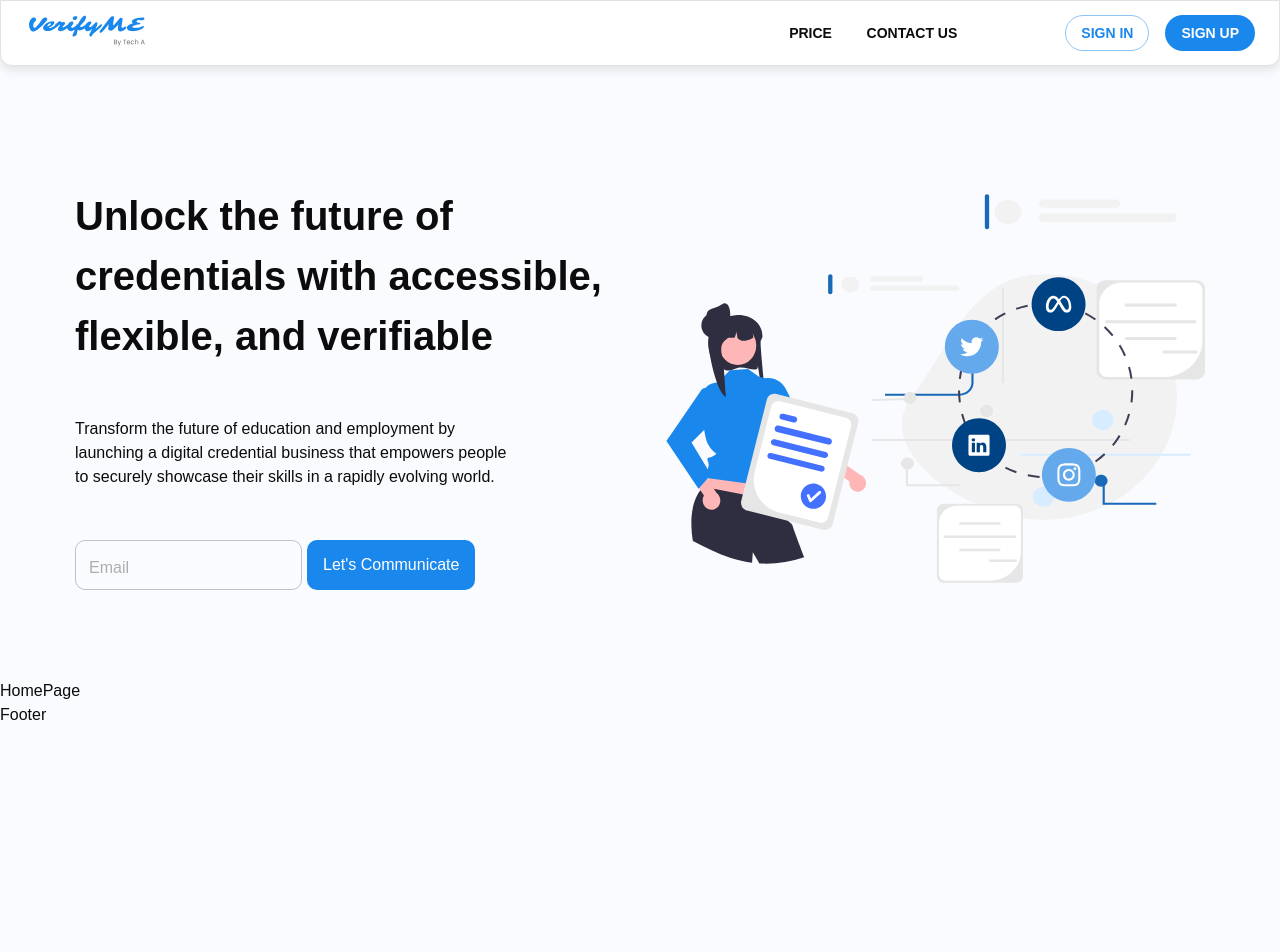
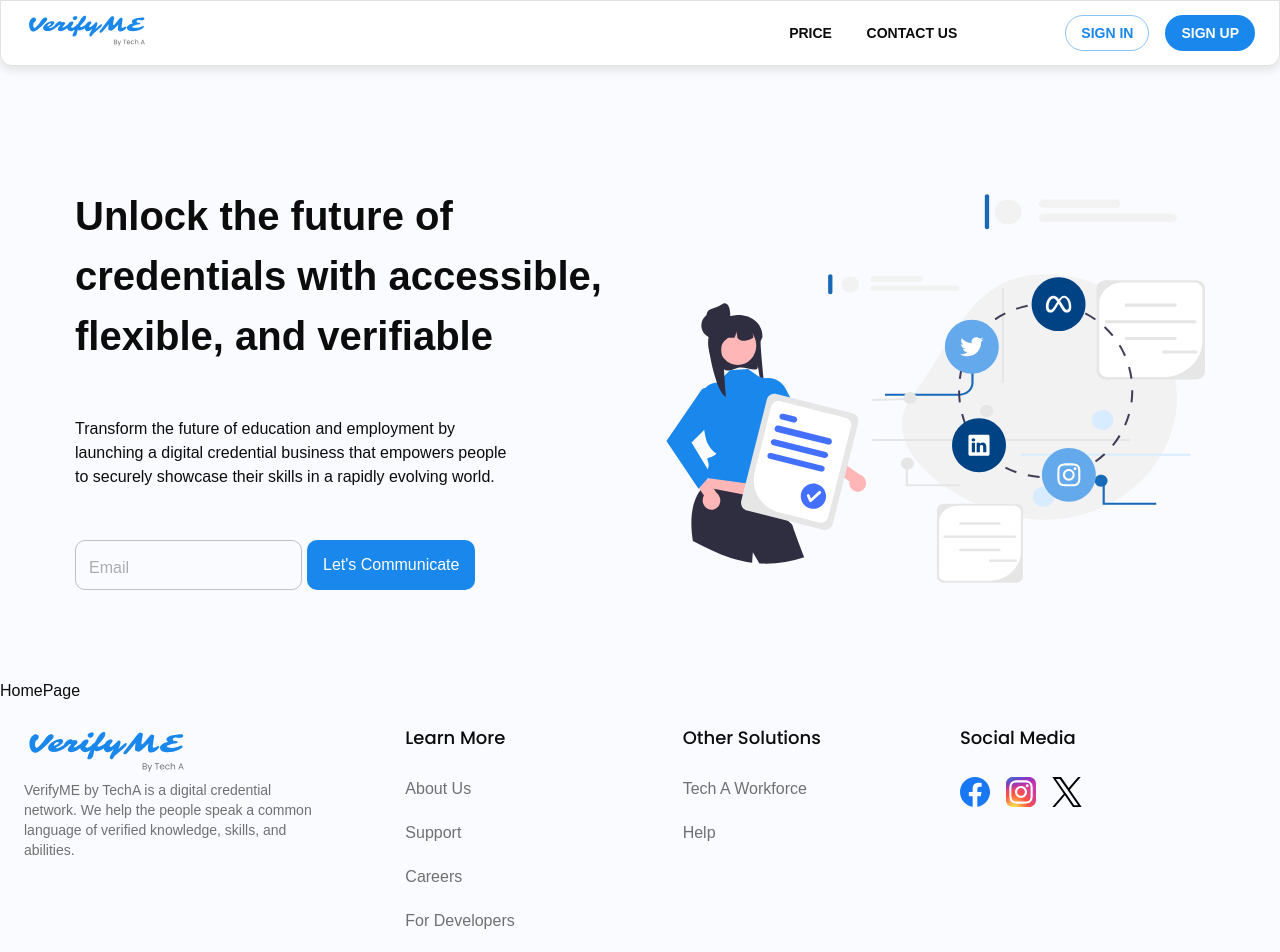
Before and after one commit to lyDiyamong/ratifyme-frontend, a React (Vite) app: page / in a window 1280 px wide. Shown: the top 952 px of the page. Before the commit the page ends 800 px from the top, so only its background shows below. Built offline with nearby package versions, Linux system fonts and the light colour scheme.

Commit message:
add(02-footer): implement the footer info and list item

```diff
--- a/src/layouts/landing/Footer.jsx
+++ b/src/layouts/landing/Footer.jsx
@@ -1,11 +1,173 @@
-import React from 'react'
+import {
+  Box,
+  Typography,
+  Link,
+  Container,
+  Grid,
+  Divider,
+  List,
+  ListItem,
+} from "@mui/material";
+import verifyMe from "../../assets/images/VerifyME-Logo.svg";
+import Facebook from "../../assets/icons/facebok-svg.svg";
+import Instagram from "../../assets/icons/instagram-svg.svg";
+import Twiiter from "../../assets/icons/twitter-svg.svg";
+import { useTheme } from "@emotion/react";
 
 const Footer = () => {
+  const theme = useTheme();
+
+  const linkItemStyle = {
+      color: "text.disabled",
+      textDecoration: "none",
+      fontFamily: theme.typography.fontFamily,
+      marginTop: "20px",
+      fontSize: `${theme.typography.body1.fontSize}`,
+  };
+
+  const copyrightItem = {
+      textDecoration: "none",
+      color: "text.disabled",
+  };
+
+  const SubListItemStyle = {
+      padding: "0px",
+      fontStyle: theme.typography.fontFamily,
+      // fontWeight: theme.fontWeight.semiBold,
+  };
+
   return (
-    <div>
-      Footer
-    </div>
-  )
-}
+      <Box sx={{ bgcolor: "inherit", py: 2 }}>
+          <Container
+              maxWidth={false}
+              sx={{ maxWidth: "1600px", mx: "auto", py: 1, mb: 3 }}
+          >
+              <Grid
+                  container
+                  spacing={2}
+                  sx={{ display: "flex", justifyContent: "space-between",  }}
+              >
+                  <Grid item xs={12} md={3}>
+                      <Box
+                          component="img"
+                          sx={{
+                              width: 160,
+                          }}
+                          alt="The house from the offer."
+                          src={verifyMe}
+                      />
+                      <Typography
+                          variant="body2"
+                          color="text.disabled"
+                          sx={{ marginBottom: "20px" }}
+                      >
+                          VerifyME by TechA is a digital credential network.
+                          We help the people speak a common language of
+                          verified knowledge, skills, and abilities.
+                      </Typography>
+                  </Grid>
+                  <Grid item xs={6} md={2}>
+                      <Typography
+                          variant="h4"
+                          component="h3"
+                          sx={{
+                              fontStyle: theme.typography.fontFamily,
+                              fontWeight: theme.fontWeight.semiBold,
+                          }}
+                      >
+                          Learn More
+                      </Typography>
 
-export default Footer
+                      <List>
+                          <ListItem sx={SubListItemStyle}>
+                              <Link sx={linkItemStyle}>About Us</Link>
+                          </ListItem>
+
+                          <ListItem sx={SubListItemStyle}>
+                              <Link sx={linkItemStyle}>Support</Link>
+                          </ListItem>
+
+                          <ListItem sx={SubListItemStyle}>
+                              <Link sx={linkItemStyle}>Careers</Link>
+                          </ListItem>
+
+                          <ListItem sx={SubListItemStyle}>
+                              <Link sx={linkItemStyle}>For Developers</Link>
+                          </ListItem>
+                      </List>
+                  </Grid>
+                  <Grid item xs={6} md={2}>
+                      <Typography
+                          variant="h4"
+                          component="h3"
+                          sx={{
+                              fontStyle: theme.typography.fontFamily,
+                              fontWeight: theme.fontWeight.semiBold,
+                          }}
+                      >
+                          Other Solutions
+                      </Typography>
+                      <List>
+                          <ListItem sx={SubListItemStyle}>
+                              <Link sx={linkItemStyle}>Tech A Workforce</Link>
+                          </ListItem>
+
+                          <ListItem sx={SubListItemStyle}>
+                              <Link sx={linkItemStyle}>Help</Link>
+                          </ListItem>
+                      </List>
+                  </Grid>
+                  <Grid item xs={12} md={3}>
+                      <Typography
+                          variant="h4"
+                          component="h3"
+                          sx={{
+                              fontStyle: theme.typography.fontFamily,
+                              fontWeight: theme.fontWeight.semiBold,
+                          }}
+                      >
+                          Social Media
+                      </Typography>
+
+                      <List sx={{ display: "flex", gap: 2 }}>
+                          <Link sx={linkItemStyle}>
+                              <Box
+                                  component="img"
+                                  sx={{
+                                      width: 30,
+                                  }}
+                                  alt="The house from the offer."
+                                  src={Facebook}
+                              />
+                          </Link>
+
+                          <Link sx={linkItemStyle}>
+                              <Box
+                                  component="img"
+                                  sx={{
+                                      width: 30,
+                                  }}
+                                  alt="The house from the offer."
+                                  src={Instagram}
+                              />
+                          </Link>
+
+                          <Link sx={linkItemStyle}>
+                              <Box
+                                  component="img"
+                                  sx={{
+                                      width: 30,
+                                  }}
+                                  alt="The house from the offer."
+                                  src={Twiiter}
+                              />
+                          </Link>
+                      </List>
+                  </Grid>
+              </Grid>
+          </Container>
+      </Box>
+  );
+};
+
+export default Footer;
```
